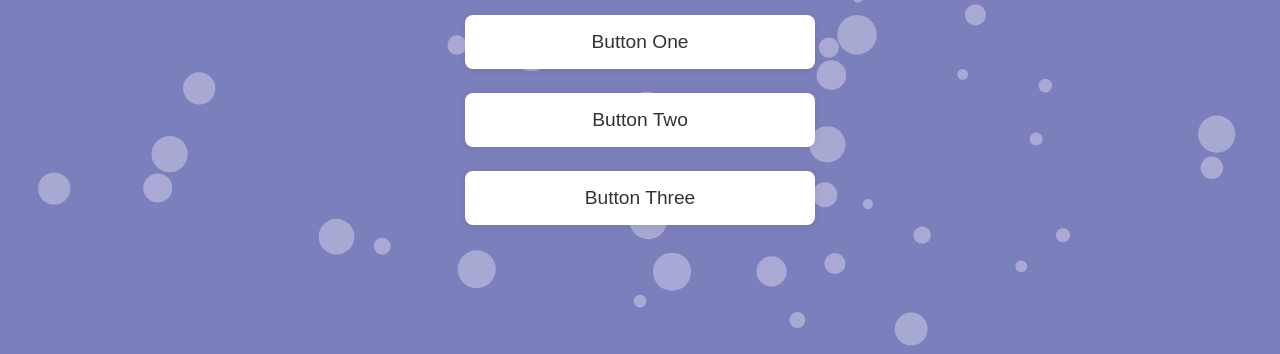
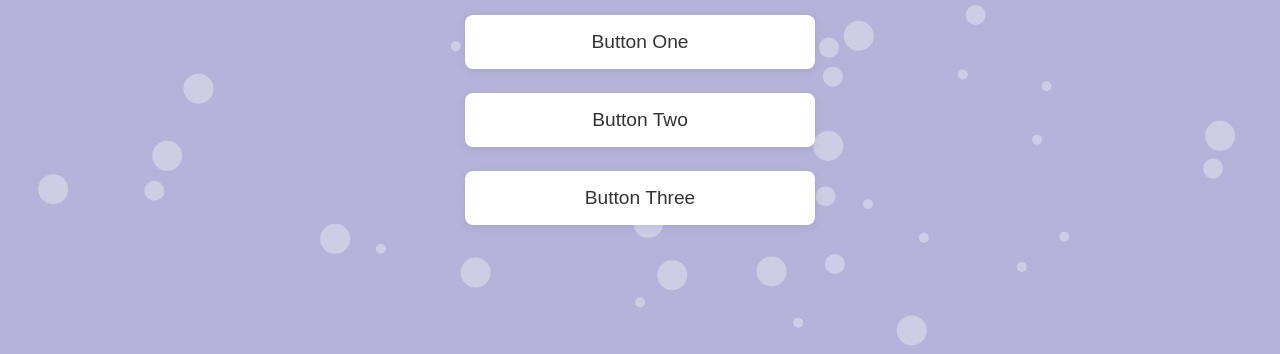
Before and after one commit to MGKV88/MGKV88.Github.io, a plain HTML site: page index.html in a window 1280 px wide. Shown: the part 446-800 px from the top of the page. Drawn offline with Linux system fonts and the light colour scheme.

Commit message:
Tweaked the spots and colors

```diff
--- a/index.html
+++ b/index.html
@@ -13,7 +13,7 @@
         body {
             min-height: 100vh;
             margin: 0;
-            background: #7b80BD;
+            background: #b5b3d9;
             display: flex;
             flex-direction: column;
             justify-content: center;
@@ -91,9 +91,10 @@
     const rect = img.getBoundingClientRect();
 
     // Spots settings
-    const spotColor = '#b5b3d9';
+    const spotColor = 'rgba(255,255,255,0.35)';
     const minRadius = 5;
     const maxRadius = 20;
+    const radiusOptions = [5, 10, 15];
     const spotCount = 70;
     const spots = [];
 
@@ -110,7 +111,7 @@
             const dx = x - spot.x;
             const dy = y - spot.y;
             const distance = Math.sqrt(dx * dx + dy * dy);
-            if (distance < r + spot.r) {
+            if (distance < r + spot.r + 4) {
                 return true;
             }
         }
@@ -121,19 +122,18 @@
         let tries = 0;
         let x, y, r;
         do {
-            r = Math.random() * (maxRadius - minRadius) + minRadius;
+            r = radiusOptions[Math.floor(Math.random() * radiusOptions.length)];
             x = Math.random() * (canvas.width - 2 * r) + r;
             y = Math.random() * (canvas.height - 2 * r) + r;
             tries++;
-        } while (isOverlapping(x, y, r) && tries < 100);
+        } while (isOverlapping(x, y, r) && tries < 1000);
         if (tries < 100) {
             spots.push({ x, y, r });
-            ctx.beginPath();
+           ctx.beginPath();
             ctx.arc(x, y, r, 0, 2 * Math.PI);
             ctx.fillStyle = spotColor;
-            ctx.globalAlpha = 0.8;
+            ctx.globalAlpha = 1.0; // Opacity is now in the color
             ctx.fill();
-            ctx.globalAlpha = 1.0;
         }
     }
 }
```
